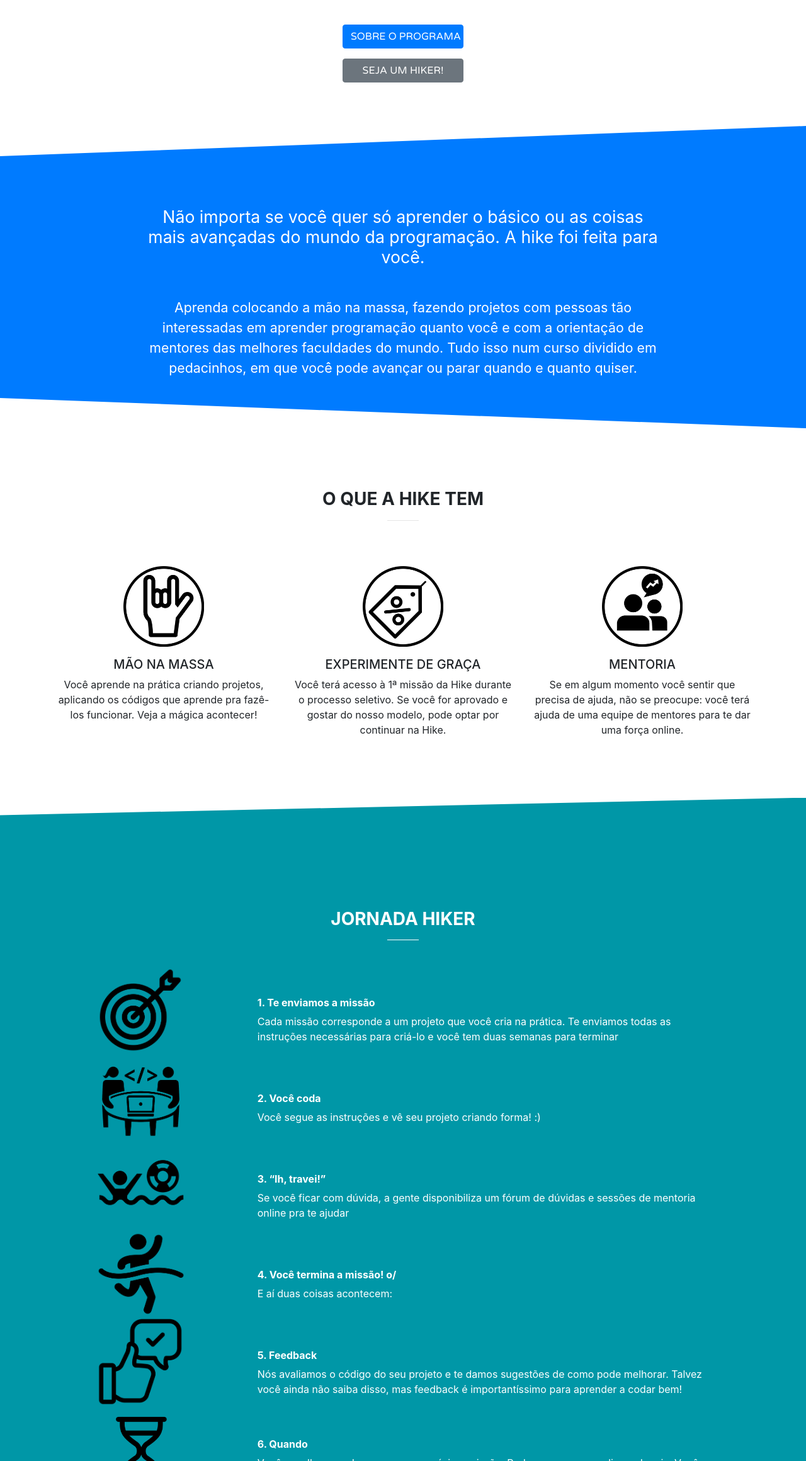
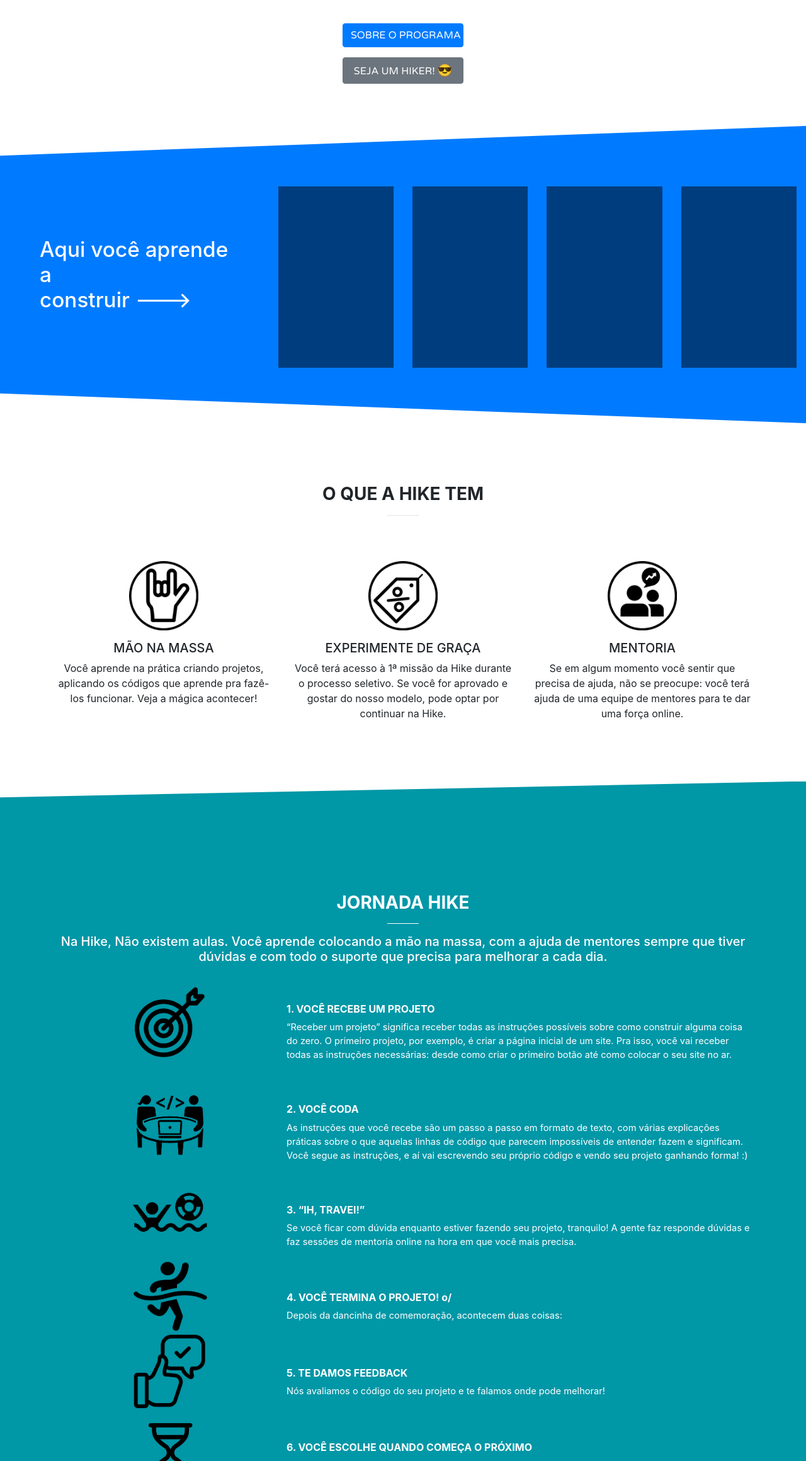
Before and after one commit to gustavotorresds/hike, a website with bundled scripts: page index.html in a window 1280 px wide. Shown: the part 480-2800 px from the top of the page at 63% size. Built offline with nearby package versions, Linux system fonts and the light colour scheme; a script that the page names is missing.

Commit message:
Add project containers

```diff
--- a/css/creative.css
+++ b/css/creative.css
@@ -41,11 +41,17 @@
 .bg-primary {
   background-color: #fc5b63 !important;
   font-size: 20pt;
-  padding: 8rem 0 0 0;
+  padding: 6rem 0 2.5rem 0;
   line-height: 2rem;
-  height: 30rem;
-  /*-webkit-clip-path: polygon(0 0, 1600px 0, 1600px 87%, 0 100%);*/
-  -webkit-clip-path: polygon(0 10%, 100% 0, 100% 100%, 0 90%);
+}
+
+#about {
+  -webkit-clip-path: polygon(0 5%, 100% 0, 100% 100%, 0 95%);
+}
+
+.bg-primary h3 {
+  font-size: 25pt;
+  margin: 5rem 3rem 2rem;
 }
 
 .bg-primary p {
@@ -205,6 +211,10 @@
   header.masthead h1 {
     font-size: 3rem;
   }
+
+  #about {
+    -webkit-clip-path: polygon(0 10%, 100% 0, 100% 100%, 0 90%);
+  }
 }
 
 @media (min-width: 1200px) {
@@ -221,63 +231,6 @@
 .service-box {
   max-width: 400px;
 }
-
-
-/*.team .team-caption {
-  position: absolute;
-  bottom: 0;
-  display: block;
-  width: 100%;
-  height: 100%;
-  text-align: center;
-  opacity: 0;
-  color: #000;
-  background: #FF9F43;
-  -webkit-transition: all 0.2s;
-  -moz-transition: all 0.2s;
-  transition: all 0.2s;
-}*/
-
-/*.team-box .team-box-caption .team-box-caption-content {
-  position: absolute;
-  top: 50%;
-  width: 100%;
-  transform: translateY(-50%);
-  text-align: center;
-}
-
-.team-box .team-box-caption .team-box-caption-content .project-category,
-.team-box .team-box-caption .team-box-caption-content .project-name {
-  padding: 0 15px;
-  font-family: 'Varela Round', sans-serif;
-}
-
-.team-box .team-box-caption .team-box-caption-content .project-category {
-  font-size: 14px;
-  font-weight: 600;
-  text-transform: uppercase;
-}
-
-.team-box .team-box-caption .team-box-caption-content .project-name {
-  font-size: 18px;
-}
-
-.team-box:hover .team-box-caption {
-  opacity: 1;
-}
-
-.team-box:focus {
-  outline: none;
-}
-
-@media (min-width: 768px) {
-  .team-box .team-box-caption .team-box-caption-content .project-category {
-    font-size: 16px;
-  }
-  .team-box .team-box-caption .team-box-caption-content .project-name {
-    font-size: 22px;
-  }
-}*/
 
 .text-primary {
   color: #F05F40 !important;
@@ -450,8 +403,7 @@
 }
 
 .icon-box img {
-  width: 70%;
-
+  max-width: 120px;
 }
 
 .service-icon {
@@ -459,7 +411,7 @@
 }
 
 .service-icon img {
-  width: 8rem;
+  max-width: 110px;
 }
 
 .left {
@@ -611,6 +563,10 @@
   border-color: white;
 }
 
+#journey p {
+  font-size: 11pt;
+}
+
 #admissions a {
   margin-bottom: 30px;
 }
@@ -647,11 +603,11 @@
     font-size: 14pt;
 }
 
-@media (min-width: 992px) {
+/*@media (min-width: 992px) {
   .accordion {
-    font-size: 18pt;
+    font-size: 14pt;
   }
-}
+}*/
 
 
 .accordion svg {
@@ -683,18 +639,6 @@
     overflow: hidden;
 }
 
-.accordion:after {
-    /*content: '\02795';  Unicode character for "plus" sign (+) */
-    font-size: 13px;
-    color: #777;
-    float: right;
-    margin-left: 5px;
-}
-
-.active:after {
-    /*content: "\2796";  Unicode character for "minus" sign (-) */
-}
-
 .question {
   border-bottom: 1px solid #bbbbbb;
 }
@@ -716,3 +660,13 @@
   padding: 0;
   margin: 0;
 }
+
+.emoji {
+  font-size: 14pt;
+}
+
+.project {
+  background-color: rgba(0, 0, 0, 0.5);
+  height: 18rem;
+  /*width: 80%;*/
+}
--- a/index.html
+++ b/index.html
@@ -78,7 +78,7 @@
             <p>Aprenda a programar.<br/>Na prática.<br/>Quando e quanto quiser.</p>
             <a class="btn btn-primary btn-xl js-scroll-trigger" href="#about">Sobre o Programa</a>
             <div class="spacing"></div>
-            <a class="btn btn-secondary btn-xl js-scroll-trigger" href="#admissions">Seja um Hiker!</a>
+            <a class="btn btn-secondary btn-xl js-scroll-trigger" href="#admissions">Seja um Hiker! <span class="emoji">😎</span></a>
           </div>
         </div>
       </div>
@@ -92,16 +92,35 @@
     </div> -->
 
     <!--RESUMO-->
-    <section class="bg-primary section-cut" id="about">
-      <div class="container">
+    <section class="bg-primary section-cut text-white" id="about">
+      <div class="container-fluid">
         <div class="row">
-          <div class="col-lg-9 mx-auto text-center mb-5">
-            <p class="text-white">Não importa se você quer só aprender o básico ou as coisas mais avançadas do mundo da programação. A hike foi feita para você.</p>
+          <div class="col-lg-4 col-12">
+            <h3>Aqui você aprende a<br>construir ---></h3>
+          </div>
+          <div class="col-lg-2 col-6 mb-4">
+            <div class="project">
+            </div>
+          </div>
+          <div class="col-lg-2 col-6 mb-4">
+            <div class="project">
+            </div>
+          </div>
+          <div class="col-lg-2 col-6 mb-5">
+            <div class="project">
+            </div>
+          </div>
+          <div class="col-lg-2 col-6 mb-5">
+            <div class="project">
+            </div>
+          </div>
+          <!-- <div class="col-lg-9 mx-auto text-center mb-5">
+            <p class="text-white">Não importa se você quer só aprender o básico ou as coisas mais avançadas do mundo da programação. A Hike foi feita para você.</p>
           </div>
 
           <div class="col-lg-9 mx-auto text-center">
             <p class="small text-white">Aprenda colocando a mão na massa, fazendo projetos com pessoas tão interessadas em aprender programação quanto você e com a orientação de mentores das melhores faculdades do mundo. Tudo isso num curso dividido em pedacinhos, em que você pode avançar ou parar quando e quanto quiser.</p>
-          </div>
+          </div> -->
         </div>
       </div>
     </section>
@@ -119,7 +138,7 @@
         <div class="row justify-content-center text-center mt-5">
           <div class="col-lg-4 col-md-7 col-10">
             <div class="service-icon mb-3">
-                <img src="img/icons/handson.png"/>
+                <img class="img-fluid" src="img/icons/handson.png"/>
             </div>
             <!-- MÃO NA MASSA -->
             <div class="mb-4">
@@ -129,7 +148,7 @@
           </div>
           <div class="col-lg-4 col-md-7 col-10">
             <div class="service-icon mb-3">
-                <img src="img/icons/pricing.png"/>
+                <img class="img-fluid" src="img/icons/pricing.png"/>
             </div>
             <!-- EXPERIMENTE DE GRAÇA -->
             <div class="mb-4">
@@ -139,7 +158,7 @@
           </div>
           <div class="col-lg-4 col-md-7 col-10">
             <div class="service-icon mb-3">
-                <img src="img/icons/mentorship.png"/>
+                <img class="img-fluid" src="img/icons/mentorship.png"/>
             </div>
             <!--MENTORIA-->
             <div class="mb-4">
@@ -157,67 +176,68 @@
         <div class="row no-gutters">
           <div class="col-lg-12 journey">
             <div class="row no-gutters justify-content-center align-items-center text-center mb-3">
-              <div class="col-md-12 text-center text-bold mt-5 mb-4">
-                <h3><b>JORNADA HIKER</b></h3>
+              <div class="col-md-12 text-center text-bold mt-5 mb-1">
+                <h3><b>JORNADA HIKE</b></h3>
                 <hr>
+                <h5>Na Hike, Não existem aulas. Você aprende colocando a mão na massa, com a ajuda de mentores sempre que tiver dúvidas e com todo o suporte que precisa para melhorar a cada dia.</h5>
               </div>
 
                 <!-- STEP 1 -->
-                <div class=" justify-content-center col-3">
-                  <img src="img/icons/journey/step1.png">
+                <div class="icon-box col-lg-4 col-10">
+                  <img class="img-fluid" src="img/icons/journey/step1.png">
                 </div>
-                <div class="col-8 mx-auto text-left">
-                  <h6>1. Te enviamos a missão</h6>
-                  <p>Cada missão corresponde a um projeto que você cria na prática. Te enviamos todas as instruções necessárias para criá-lo e você tem duas semanas para terminar</p>
+                <div class="col-lg-8 col-10 mx-auto text-left">
+                  <h6>1. VOCÊ RECEBE UM PROJETO</h6>
+                  <p>“Receber um projeto” significa receber todas as instruções possíveis sobre como construir alguma coisa do zero. O primeiro projeto, por exemplo, é criar a página inicial de um site. Pra isso, você vai receber todas as instruções necessárias: desde como criar o primeiro botão até como colocar o seu site no ar.</p>
                 </div>
                 <!-- STEP 2 -->
-                <div class="icon-box col-3">
-                  <img src="img/icons/journey/step2.png">
+                <div class="icon-box col-lg-4 col-10">
+                  <img class="img-fluid" src="img/icons/journey/step2.png">
                 </div>
-                <div class="col-8 mx-auto text-left">
-                  <h6>2. Você coda</h6>
-                  <p>Você segue as instruções e vê seu projeto criando forma! :)</p>
+                <div class="col-lg-8 col-10 mx-auto text-left">
+                  <h6>2. VOCÊ CODA</h6>
+                  <p>As instruções que você recebe são um passo a passo em formato de texto, com várias explicações práticas sobre o que aquelas linhas de código que parecem impossíveis de entender fazem e significam. Você segue as instruções, e aí vai escrevendo seu próprio código e vendo seu projeto ganhando  forma! :)</p>
                 </div>
                 <!-- STEP 3 -->
-                <div class="icon-box col-3">
-                  <img src="img/icons/journey/step3.png">
+                <div class="icon-box col-lg-4 col-10">
+                  <img class="img-fluid" src="img/icons/journey/step3.png">
                 </div>
-                <div class="col-8 mx-auto text-left">
-                  <h6>3. “Ih, travei!”</h6>
-                  <p>Se você ficar com dúvida, a gente disponibiliza um fórum de dúvidas e sessões de mentoria online pra te ajudar</p>
+                <div class="col-lg-8 col-10 mx-auto text-left">
+                  <h6>3. “IH, TRAVEI!”</h6>
+                  <p>Se você ficar com dúvida enquanto estiver fazendo seu projeto, tranquilo! A gente faz responde dúvidas e faz sessões de mentoria online na hora em que você mais precisa.</p>
                 </div>
                 <!-- STEP 4 -->
-                <div class="icon-box col-3">
-                  <img src="img/icons/journey/step4.png">
+                <div class="icon-box col-lg-4 col-10">
+                  <img class="img-fluid" src="img/icons/journey/step4.png">
                 </div>
-                <div class="col-8 mx-auto text-left">
-                  <h6>4. Você termina a missão! o/</h6>
-                  <p>E aí duas coisas acontecem:</p>
+                <div class="col-lg-8 col-10 mx-auto text-left">
+                  <h6>4. VOCÊ TERMINA O PROJETO! o/</h6>
+                  <p>Depois da dancinha de comemoração, acontecem duas coisas:</p>
                 </div>
                 <!-- STEP 5 -->
-                <div class="icon-box col-3">
-                  <img src="img/icons/journey/step5.png">
+                <div class="icon-box col-lg-4 col-10">
+                  <img class="img-fluid" src="img/icons/journey/step5.png">
                 </div>
-                <div class="col-8 mx-auto text-left">
-                  <h6>5. Feedback</h6>
-                  <p>Nós avaliamos o código do seu projeto e te damos sugestões de como pode melhorar. Talvez você ainda não saiba disso, mas feedback é importantíssimo para aprender a codar bem!</p>
+                <div class="col-lg-8 col-10 mx-auto text-left">
+                  <h6>5. TE DAMOS FEEDBACK</h6>
+                  <p>Nós avaliamos o código do seu projeto e te falamos onde pode melhorar!</p>
                 </div>
                 <!-- STEP 6 -->
-                <div class="icon-box col-3">
-                  <img src="img/icons/journey/step6.png">
+                <div class="icon-box col-lg-4 col-10">
+                  <img class="img-fluid" src="img/icons/journey/step6.png">
                 </div>
-                <div class="col-8 mx-auto text-left">
-                  <h6>6. Quando</h6>
-                  <p>Você escolhe quando quer pegar a próxima missão. Pode ser no mesmo dia ou depois. Você escolhe, de acordo como está seu cotidiano.</p>
+                <div class="col-lg-8 col-10 mx-auto text-left">
+                  <h6>6. VOCÊ ESCOLHE QUANDO COMEÇA O PRÓXIMO </h6>
+                  <p>Cada projeto funciona como um módulo: depois de terminar um, você pode pegar o próximo quando quiser!</p>
                 </div>
                 <!-- STEP 7 -->
-                <div class="icon-box col-3">
-                  <img src="img/icons/journey/step7.png">
+                <!-- <div class="icon-box col-lg-4 col-10">
+                  <img class="img-fluid" src="img/icons/journey/step7.png">
                 </div>
-                <div class="col-8 mx-auto text-left">
-                  <h6>7. Próxima missão! o/</h6>
+                <div class="col-lg-8 col-10 mx-auto text-left">
+                  <h6>7. VOCÊ COMEÇA O PRÓXIMO PROJETO</h6>
                   <p>Você inicia o próximo desafio e aí o ciclo se repete! :)</p>
-                </div>
+                </div> -->
             </div>
           </div>
         </div>
@@ -331,16 +351,18 @@
 
     <!--NÓIS-->
     <section id="team">
-      <div class="container-fluid">
-        <div class="row text-center mb-4">
-          <div class="col-lg-12">
+      <div class="container">
+        <div class="row justify-content-center text-center mb-4">
+          <div class="col-lg-8">
             <h2 class="mt-5"><b>NÓIS</b></h2>
             <hr>
+            <p>Gostamos de ver pessoas se desafiando, se comprometendo e se superando. Gostamos de trocar ideias com a galera, de ouvir e de ver o olho brilhar. Gostar disso tudo é o que nos move rumo à nossa visão: <b>ser a maior e melhor escola de programação do mundo</b>.</p>
+            <!-- <p>A gente faz parte daquela galera meio louca que quer mudar o mundo.<br>Nossa visão até 2028 é criar a maior e melhor escola de programação do mundo.<p> -->
           </div>
         </div>
 
         <div class="row justify-content-center text-center">
-          <div class="col-lg-3 col-sm-10 mb-4">
+          <div class="col-lg-4 col-sm-10 mb-4">
             <div class="profile-pic">
               <img class="img-fluid mb-3" src="img/nois/gus.jpg">
             </div>
@@ -351,7 +373,7 @@
             </div>
           </div>
 
-          <div class="col-lg-3 col-sm-10 mb-4">
+          <div class="col-lg-4 col-sm-10 mb-4">
             <div class="profile-pic">
               <img class="img-fluid mb-3" src="img/nois/joao.jpg">
             </div>
@@ -362,12 +384,12 @@
             </div>
           </div>
 
-          <div class="col-lg-3 col-sm-10 mb-4">
+          <div class="col-lg-4 col-sm-10 mb-4">
             <div class="profile-pic">
               <img class="img-fluid mb-3" src="img/nois/thur.jpg">
             </div>
             <div class="bio">
-              <h4><b>Thur</b></h4>
+              <h4><b>Tutu</b></h4>
               <h6>Mentoria & Acompanhamento</h6>
               <p>Cresceu no interior de Minas e passou em 7 universidades americanas. Hoje estuda Ciências da Computação em Harvard, mas nós achamos que a maior conquista dele na verdade foi <a href="https://globoplay.globo.com/v/4994219/" target="_blank">ter ido no Faustão.</a></p>
             </div>
```
